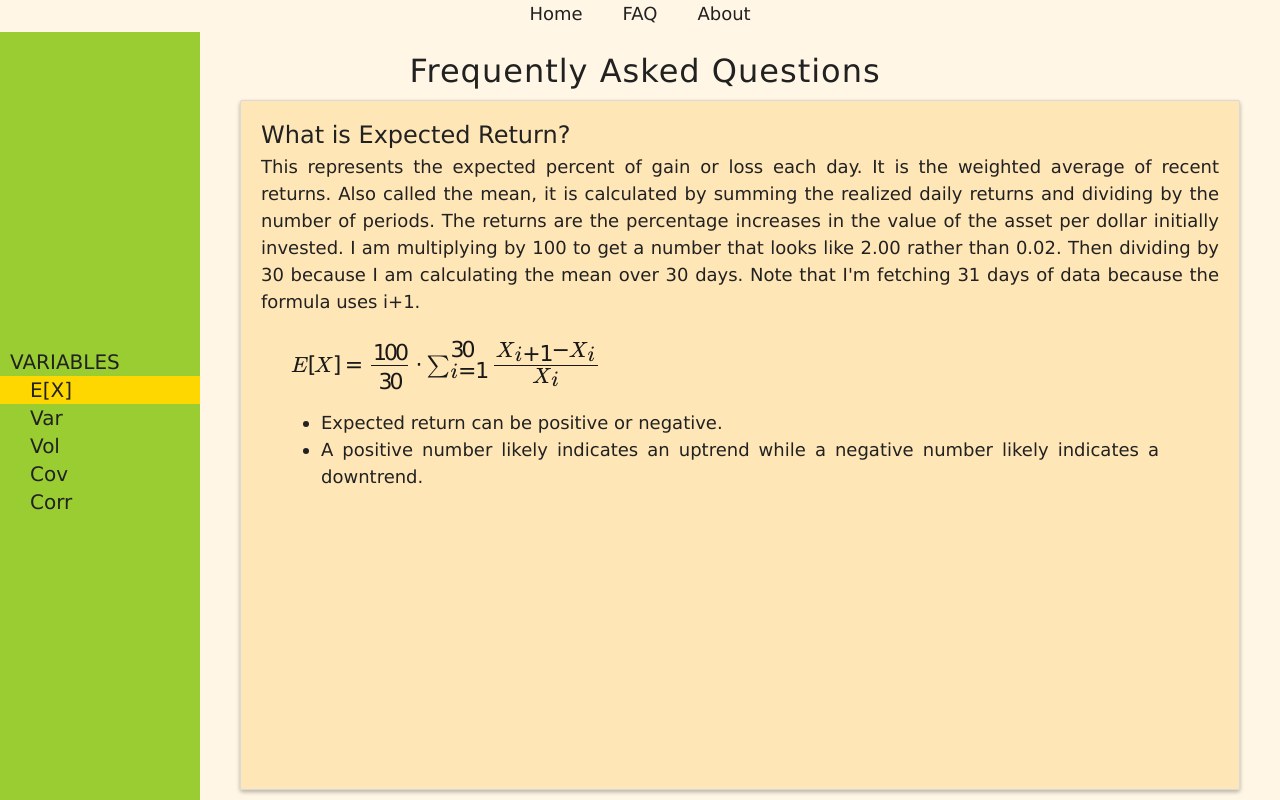
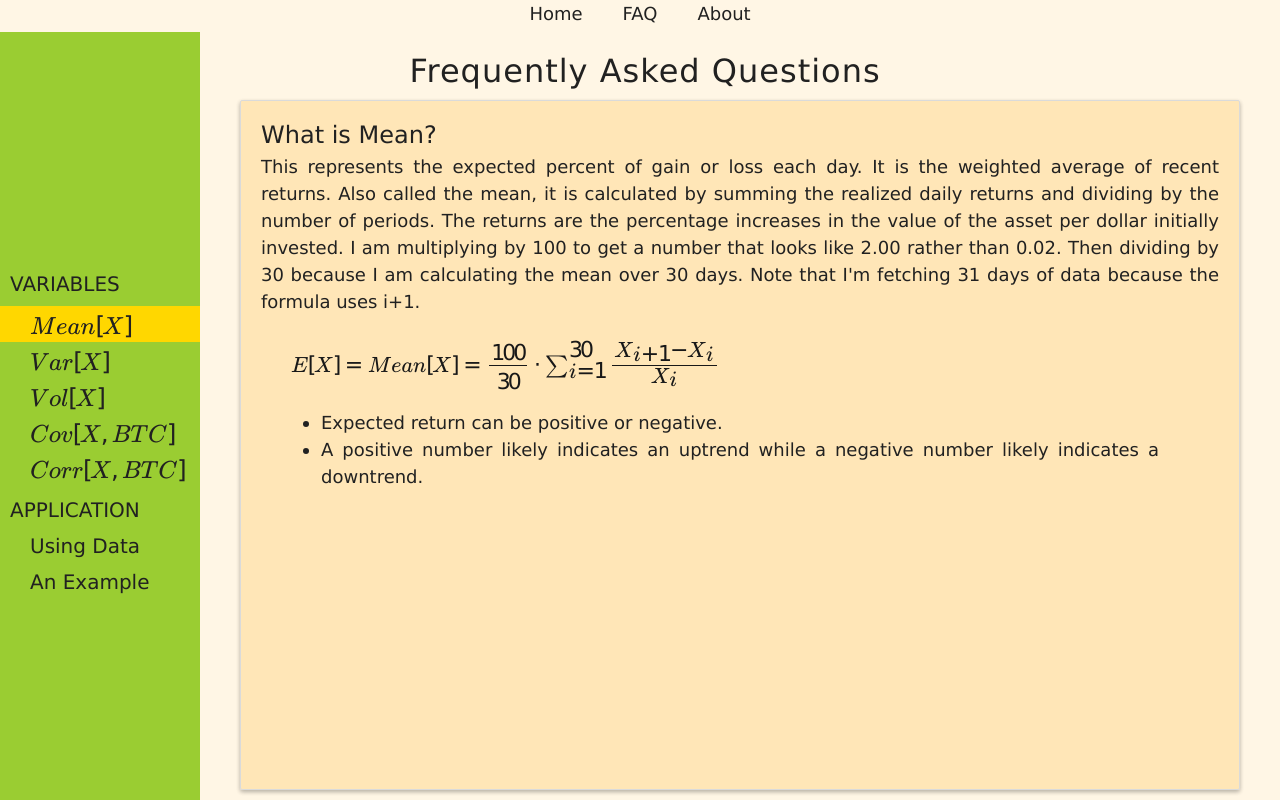
Before and after one commit to guitarisprettierthanpiano/crypto-btc-covariances-and-correlations, a React app: page /#/faq in a window 1280 px wide. Built offline with nearby package versions, Linux system fonts and the light colour scheme.

Commit message:
unblocked ICP. fixed up FAQ nav

```diff
--- a/src/components/faq.tsx
+++ b/src/components/faq.tsx
@@ -6,13 +6,19 @@ const FAQ = () => {
 
 
     //i'm generating these strings from http://atomurl.net/math/
-    const covariance = '$Cov[X,  BTC]=\\sum_{i=1}^{30}\\frac{{(X_i - E[X])} ⋅{(BTC_i - E[BTC])}}{30}$';
-    const correlation = '$ρ_{X, BTC}=\\frac{Cov[X, BTC]}{{\\sigma_X}⋅{\\sigma_{BTC}}}$';
-    const mean = `$E[X]=\\frac{100}{30}⋅\\sum_{i=1}^{30}\\frac{{X_{i+1}-{X_i}}}{X_i}$`;
-    const variance = `$Var[X] = E[X^{2}] - E[X]^{2}$`
-    const volatility = `$σ_{X} = SD[X] = \\sqrt{Var[X]}$`
-    const varianceproof = `$Cov[X, X] = E[(X_{i}-E[X])⋅(X_{i}-E[X])] = E[(X_{i}-E[X])^{2}] = Var[X]$`
-    const varianceproof2 = `$ρ_{X, X}=\\frac{Cov[X, X]}{σ_{X} ⋅ σ_{X}} = \\frac{Var[X]}{Var[X]} = 1$`
+    const covariance = '$Cov[X,  BTC]=\\sum_{i=1}^{30}\\frac{{(X_i - E[X])}{(BTC_i - E[BTC])}}{30}$';
+    const correlation = '$ρ_{X, BTC}=Corr[X, BTC]=\\frac{Cov[X, BTC]}{{\\sigma_X}{\\sigma_{BTC}}}$';
+    const mean = `$E[X]=Mean[X]=\\frac{100}{30}⋅ \\sum_{i=1}^{30}\\frac{{X_{i+1}-{X_i}}}{X_i}$`;
+    const variance = `$Var[X] = E[(X_{i}-E[X])^{2}]= E[X^{2}] - E[X]^{2}$`
+    const volatility = `$σ_{X} = Vol[X] = \\sqrt{Var[X]}$`
+    const varianceproof = `$Cov[X, X] = E[(X_{i}-E[X])(X_{i}-E[X])] = E[(X_{i}-E[X])^{2}] = Var[X]$`
+    const varianceproof2 = `$ρ_{X, X}=Corr[X, X]=\\frac{Cov[X, X]}{σ_{X} σ_{X}} = \\frac{Var[X]}{Var[X]} = 1$`
+
+    const meanV = `$Mean[X]$`
+    const varV = `$Var[X]$`
+    const volV = `$Vol[X]$`
+    const covV = `$Cov[X, BTC]$`
+    const corrV = `$Corr[X, BTC]$`
 
     /*
     <MathJax.Context
@@ -35,19 +41,21 @@ const FAQ = () => {
             </MathJax.Context>
         */
 
-    //these are all useStates to change the style of the information showing. The stylings are attached to the class named current.
+    //these are useStates to change the classNames of the li's below. changing the active div will trigger which li is highlighted. it is styled as '.current' in the css file.
     const [meanClass, setMeanClass] = useState<string>('current');
     const [varClass, setVarClass] = useState<string>('none');
     const [volClass, setVolClass] = useState<string>('none');
     const [covarClass, setCovarClass] = useState<string>('none');
     const [corrClass, setCorrClass] = useState<string>('none');
 
+    //when a nav li is clicked on, it will display that div and hide the others.
     const [meanDisplay, setMeanDisplay] = useState<string>('inline');
     const [varDisplay, setVarDisplay] = useState<string>('none');
     const [volDisplay, setVolDisplay] = useState<string>('none');
     const [covarDisplay, setCovarDisplay] = useState<string>('none');
     const [corrDisplay, setCorrDisplay] = useState<string>('none');
 
+    //these are called by the onClick attributes in the sidebar.
     function ClickMean(){
         if (meanDisplay ==='none'){
             setMeanClass('current')
@@ -63,7 +71,6 @@ const FAQ = () => {
             setCorrDisplay('none')
         }
     }
-
     function ClickVar(){
         if (varDisplay ==='none'){
             setMeanClass('none')
@@ -79,7 +86,6 @@ const FAQ = () => {
             setCorrDisplay('none')
         }
     }
-
     function ClickVol(){
         if (volDisplay ==='none'){
             setMeanClass('none')
@@ -95,7 +101,6 @@ const FAQ = () => {
             setCorrDisplay('none')
         }
     }
-
     function ClickCovar(){
         if (covarDisplay ==='none'){
             setMeanClass('none')
@@ -111,7 +116,6 @@ const FAQ = () => {
             setCorrDisplay('none')
         }
     }
-
     function ClickCorr(){
         if (corrDisplay ==='none'){
             setMeanClass('none')
@@ -133,57 +137,62 @@ const FAQ = () => {
     <div id='faq-container'>
         <div className='sticky-sidebar'>
             <ul>
-                <li
-                className='li-header'>
+                <li className='li-header'>
                     Variables
                 </li>
 
-                <li
-                className= {meanClass}
+                <li className= {meanClass}
                 onClick={() => ClickMean()}
                 title='Expected Value'>
-                    E[X]
+                    {meanV}
                 </li>
 
-                <li
-                className= {varClass}
+                <li className= {varClass}
                 onClick={() => ClickVar()}
                 title='Variance'>
-                    Var
+                    {varV}
                 </li>
 
-                <li
-                className= {volClass}
+                <li className= {volClass}
                 onClick={() => ClickVol()}
                 title='Volatility'>
-                    Vol
+                    {volV}
                 </li>
 
-                <li
-                className= {covarClass}
+                <li className= {covarClass}
                 onClick={() => ClickCovar()}
                 title='Covariance'>
-                    Cov
+                    {covV}
                 </li>
 
-                <li
-                className= {corrClass}
+                <li className= {corrClass}
                 onClick={() => ClickCorr()}
                 title='Correlation Coeffecient'>
-                    Corr
+                    {corrV}
+                </li>
+
+                <li className='li-header'>
+                    Application
+                </li>
+
+                <li className='none'>
+                    Using Data
+                </li>
+                <li className='none'>
+                    An Example
                 </li>
             </ul>
         </div>
 
         <div className='faq-h1'>
                 <h1>Frequently Asked Questions</h1>
-            </div>
+        </div>
 
         <div className='faq-subcontainer'>
 
             <div className='desc-mean'
             style={{'display':`${meanDisplay}`}}>
-                <h2>What is Expected Return?</h2>
+                <h2>What is Mean?</h2>
                 <p>This represents the expected percent of gain or loss each day. It is the weighted average of recent returns. Also called the mean, it is calculated by summing the realized daily returns and dividing by the number of periods. The returns are the percentage increases in the value of the asset per dollar initially invested. I am multiplying by 100 to get a number that looks like 2.00 rather than 0.02. Then dividing by 30 because I am calculating the mean over 30 days. Note that I'm fetching 31 days of data because the formula uses i+1.</p><br/>
 
                 <div className='mjs'>
--- a/src/components/mainpage.tsx
+++ b/src/components/mainpage.tsx
@@ -56,13 +56,13 @@ const MainPage = () => {
                 .then(res => res.json())
                 .then(resulto => {
 
-                    if (result[i].id==='internet-computer' ||
+                    if (
                     result[i].id==='usd-coin' ||
                     result[i].id==='binance-usd' ||
                     result[i].id==='dai' ||
                     result[i].id==='tether'){
 
-                        //fill in blank cells with -
+                        //fill in with blank cells with
                         for (let z = 0; z < 5; z++){
 
                             let blankEle = document.createElement('td');
@@ -175,10 +175,10 @@ const MainPage = () => {
                 <th className='name'>Name</th>
                 <th className='price'>Price</th>
                 <th className='market-cap'>Market Cap</th>
-                <th className='return'>E[X]</th>
+                <th className='return'>Mean</th>
                 <th className='var'>Var</th>
                 <th className='sig'>Vol</th>
-                <th className='covar'>Covar</th>
+                <th className='covar'>Cov</th>
                 <th className='cor'>Corr</th>
             </tr>
             <tbody>
@@ -187,13 +187,15 @@ const MainPage = () => {
         </table>
         <div className='span-container'>
             <span>*Price and Market Cap are in US Dollars.</span><br/>
-            <span>*Note that 'Stable Coins' do not have data calculated. ICP does not have enough historical data available.</span><br/>
+            <span>*Note that 'Stable Coins' do not have data calculated.</span><br/>
             <span>*If you see NaN try&nbsp;
-                <a
-                onClick={() => location.reload(false)}
-                title='Reload Data'>
+                <NavLink
+                exact activeClassname='active' to='/'
+                onClick={() => location.reload()}
+                title='Reload Data'
+                >
                    refreshing the page. ⟳
-                </a>
+                </NavLink>
             </span><br/>
             <span>*Assets like SHIB have nonzero prices.</span>
         </div>
--- a/styles.css
+++ b/styles.css
@@ -168,9 +168,13 @@ a{
 }
 .sticky-sidebar ul li{
     cursor: pointer;
-    text-indent: 30px;
     font-size: 20px;
     line-height: 1.4;
+
+    width: 100%;
+    text-indent: 30px;
+
+    height: 36px!important;
 }
 .none:hover{
     background-color: white;
@@ -179,6 +183,7 @@ a{
     text-indent: 10px!important;
     text-transform: uppercase;
     cursor:auto!important;
+    margin-top: 10px;
 }
 .current{
     background-color: gold!important;
@@ -191,12 +196,13 @@ a{
     margin-top: 20px;
     margin-left: 10px;
 
-    max-width: 1200px;
+    max-width: 1000px;
     justify-self: center;
 }
 .faq-h1 h1{
     letter-spacing: 1px;
     font-weight: 500;
+    max-width: 1000px;
 }
 .faq-subcontainer{
     grid-row: 2;
@@ -214,8 +220,8 @@ a{
 
     padding: 20px;
     margin: 10px;
-    margin-left: 20px;
-    margin-right: 20px;
+    margin-left: 10px;
+    margin-right: 10px;
     max-width: 1000px;
     border-radius: 2px;
 
@@ -225,7 +231,7 @@ a{
     box-shadow: 0 2px 4px rgba(0,0,0,0.1),
                 0 2px 4px rgba(0,0,0,0.2);
 }
-.MathJax{
+.faq-subcontainer * .MathJax{
     padding-left:30px;
     padding-right: 30px;
     max-width: 1200px;
@@ -242,7 +248,7 @@ a{
 .faq-subcontainer * p{
     max-width: 1200px;
 }
-.mjs, .mjs *{
+.faq-subcontainer * .mjs, .faq-subcontainer * .mjs *{
     font-size: 28px;
     color: rgb(24, 24, 24);
 }
```
Also changed, not shown: load-mathjax.js (deleted, +0 -15 lines), 1 other file (tests, documents, lock files or other folders).
